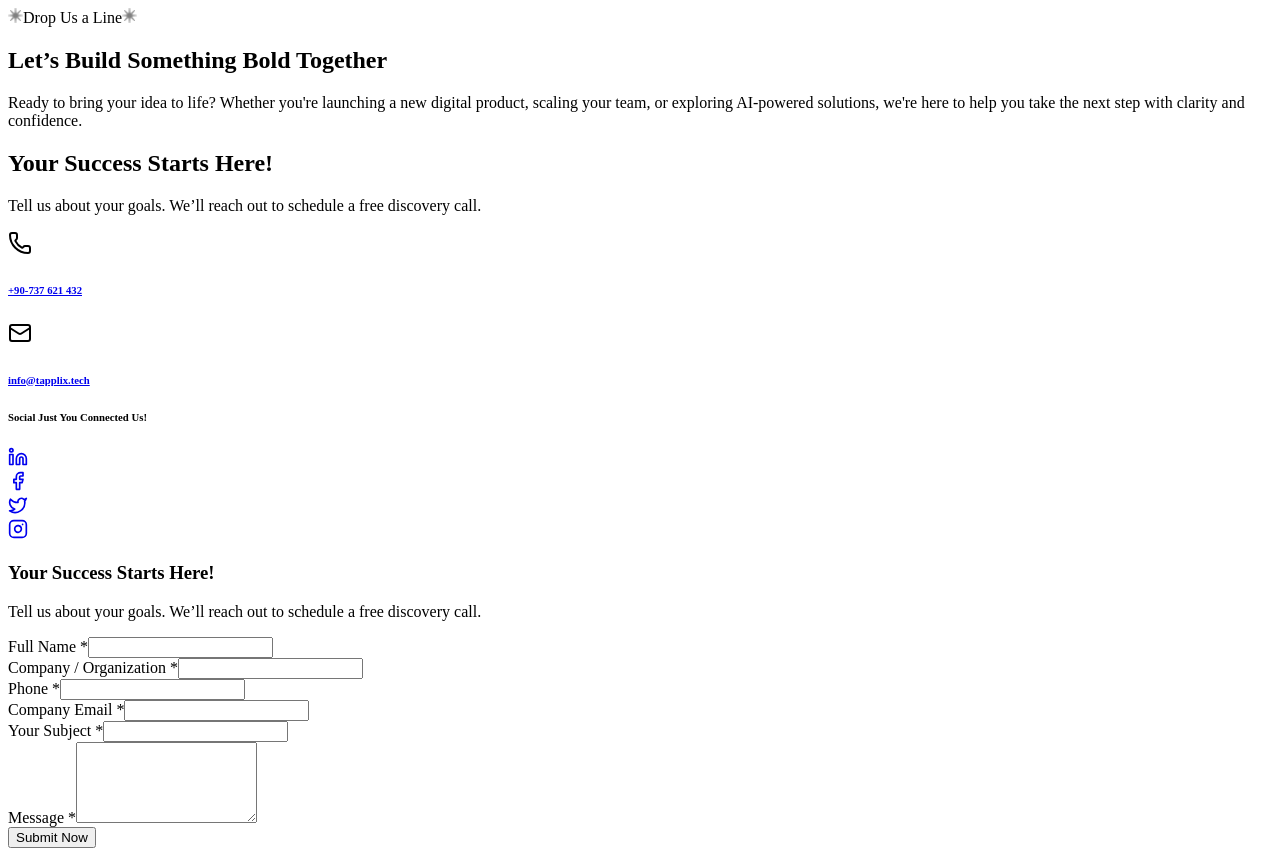
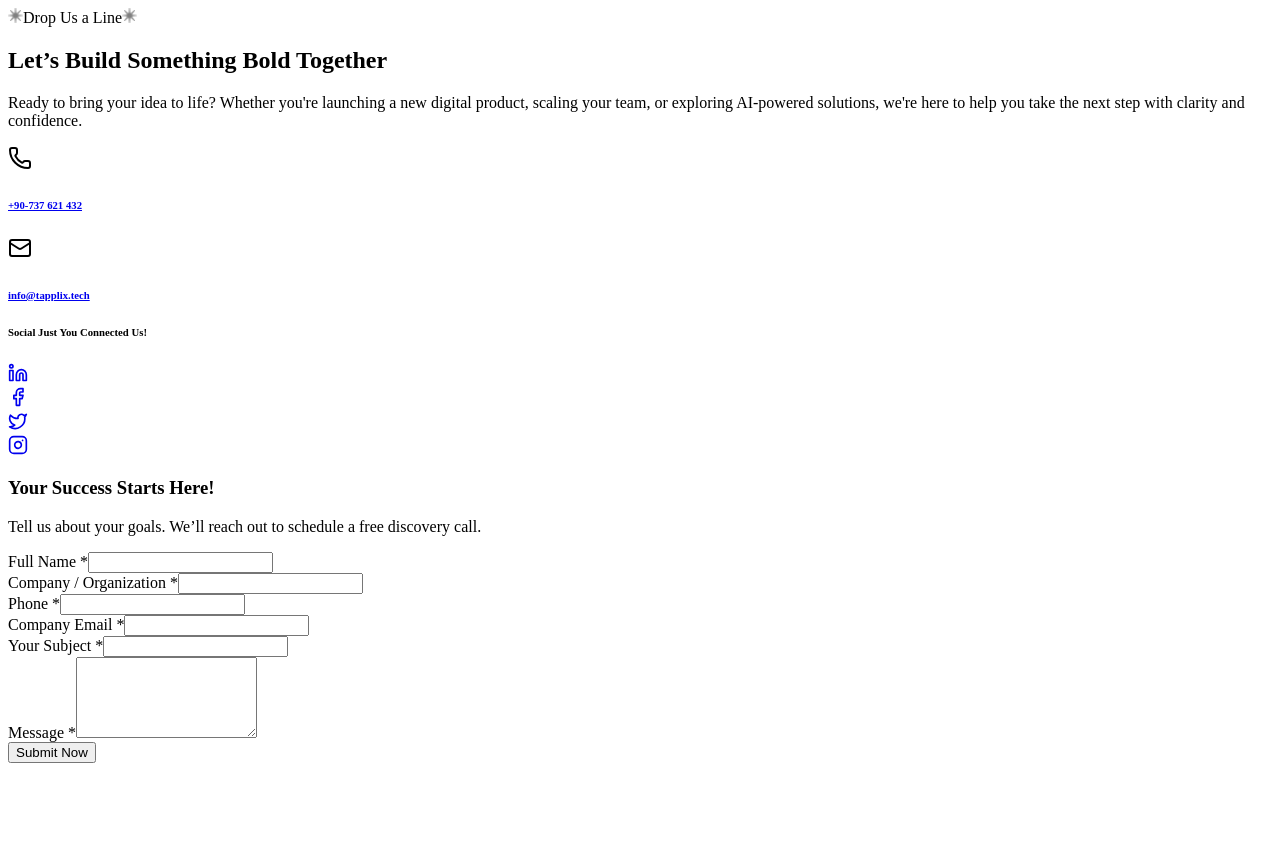
Before and after one commit to codewithriad/tapplix-sass-software, a Next.js app: page /Home/Contact/ContactSection in a window 1280 px wide. After the commit the page ends 800 px from the top, so only its background shows below. Built offline with nearby package versions, Linux system fonts and the light colour scheme.

Commit message:
new feature update

```diff
--- a/src/pages/Home/Contact/ContactSection.tsx
+++ b/src/pages/Home/Contact/ContactSection.tsx
@@ -16,11 +16,6 @@ export default function ContactSection() {
             title="Let’s Build Something Bold Together"
             description="Ready to bring your idea to life? Whether you're launching a new digital product, scaling your team, or exploring AI-powered solutions, we're here to help you take the next step with clarity and confidence."
           />
-
-          <div className="space-y-4">
-            <h2 className="text-3xl font-bold text-white">Your Success Starts Here!</h2>
-            <p className="text-base text-gray-300">Tell us about your goals. We’ll reach out to schedule a free discovery call.</p>
-          </div>
 
           <div className="space-y-6">
             <HotlineItem
```
